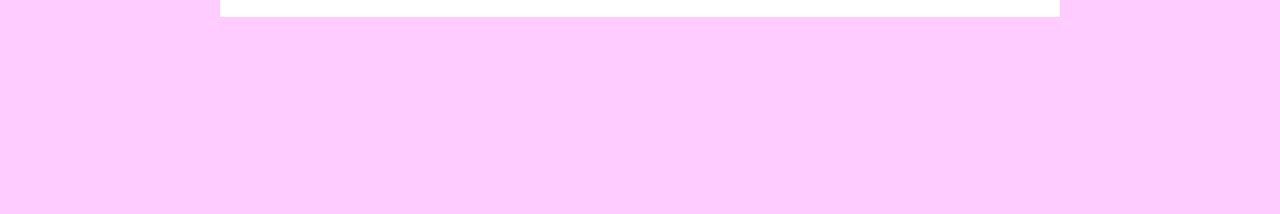
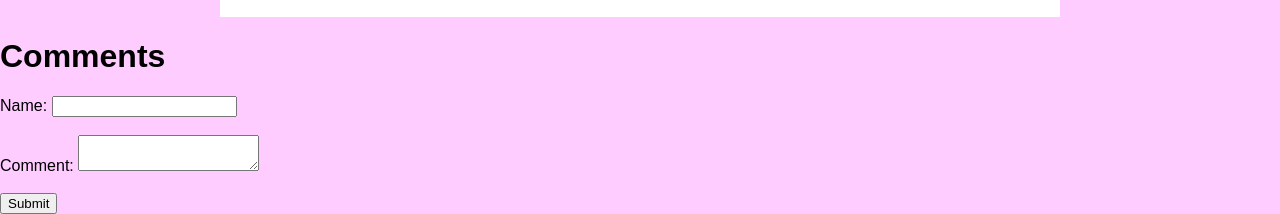
Before and after one commit to hammett-kendall/kpopwebsite, a plain HTML site: page Kpopwebsite.html in a window 1280 px wide. Shown: the part 955-1169 px from the top of the page. Before the commit the page ends 992 px from the top, so only its background shows below. Drawn offline with Linux system fonts and the light colour scheme.

Commit message:
Add files via upload

```diff
--- a/Kpopwebsite.html
+++ b/Kpopwebsite.html
@@ -25,7 +25,7 @@
     </header>
         <nav>
             <ul>
-                <a href="kpopwebsite.html">Home</a>
+                <a href="index.html">Home</a>
                 <a href="about.html">About K-Pop</a>
                 <a href="history.html">History</a>
                 <a href="groups.html">K-Pop Groups</a>
@@ -48,5 +48,22 @@
             <img src="https://www.billboard.com/wp-content/uploads/2023/09/stray-kids-mtv-vmas-carpet-2023-billboard-1548.jpg?w=942&h=623&crop=1" alt="STRAY KIDS" width="350" height="200">
         </section>
     </div>
-</body>
+        <h1>Comments</h1>
+
+            <form id="commentForm">
+            <label for="name">Name:</label>
+            <input type="text" id="name" required><br><br>
+
+            <label for="comment">Comment:</label>
+            <textarea id="comment" required></textarea><br><br>
+
+            <input type="submit" value="Submit">
+
+            </form>
+
+            <div id="commentsList">
+
+            </div>
+
+            <script src="comments.js"></script>
 </html>
```
Also changed, not shown: about.html (+1 -1 lines), companies.html (+1 -1 lines), groups.html (+1 -1 lines), history.html (+1 -1 lines), 1 other file.
